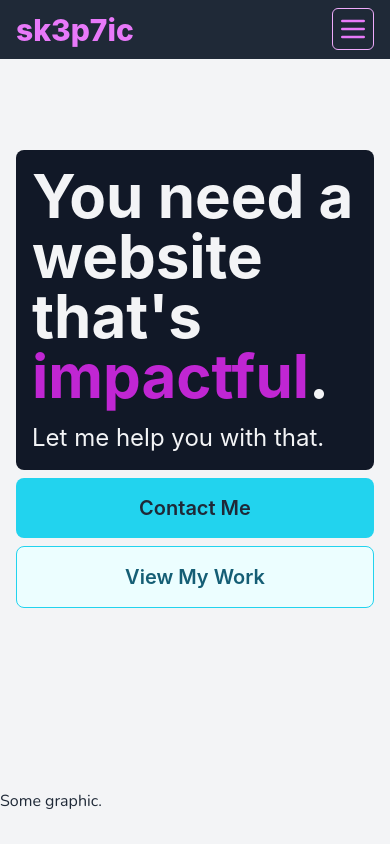
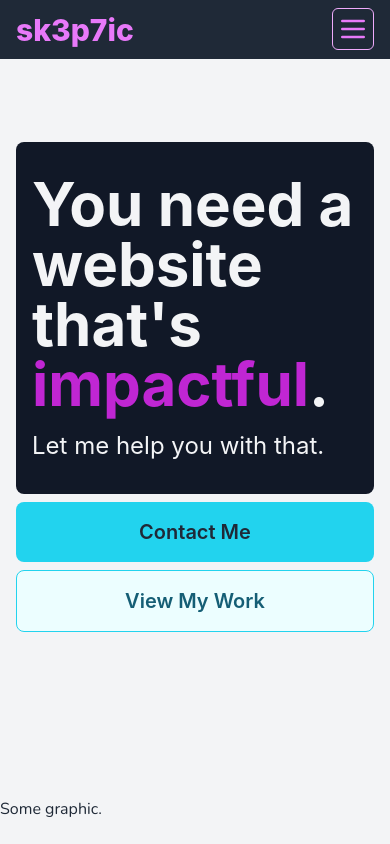
Before and after one commit to sk3p7ic/sk3p7ic-site, a Vue app: page / in a window 390 px wide. Built offline with nearby package versions, Linux system fonts and the light colour scheme; a web font is replaced by a local one.

Commit message:
Worked on responsiveness

```diff
--- a/src/components/home/HomeHero.vue
+++ b/src/components/home/HomeHero.vue
@@ -2,7 +2,7 @@
   <div class="h-screen grid grid-cols-1 lg:grid-cols-2 items-center">
     <div class="flex flex-col gap-2 px-2 mx-2 lg:mx-8">
       <div
-        class="flex flex-col gap-4 p-4 lg:p-2 xl:p-4 lg:py-8 bg-gray-900 text-gray-100 rounded-lg"
+        class="flex flex-col gap-4 px-4 py-8 xl:px-4 lg:py-24 bg-gray-900 text-gray-100 rounded-lg"
       >
         <h1 class="font-inter text-6xl lg:text-7xl xl:text-8xl font-bold">
           You need a website that&apos;s
--- a/src/components/home/TechnologyDividerSection.vue
+++ b/src/components/home/TechnologyDividerSection.vue
@@ -4,7 +4,7 @@
       Experienced in the industry standards.
     </h2>
     <div
-      class="grid grid-cols-2 md:grid-cols-3 lg:grid-cols-6 gap-4 align-center"
+      class="grid grid-cols-2 md:grid-cols-3 lg:grid-cols-6 gap-4 lg:gap-10 align-center"
     >
       <div
         v-for="(tech, index) of techs"
```
